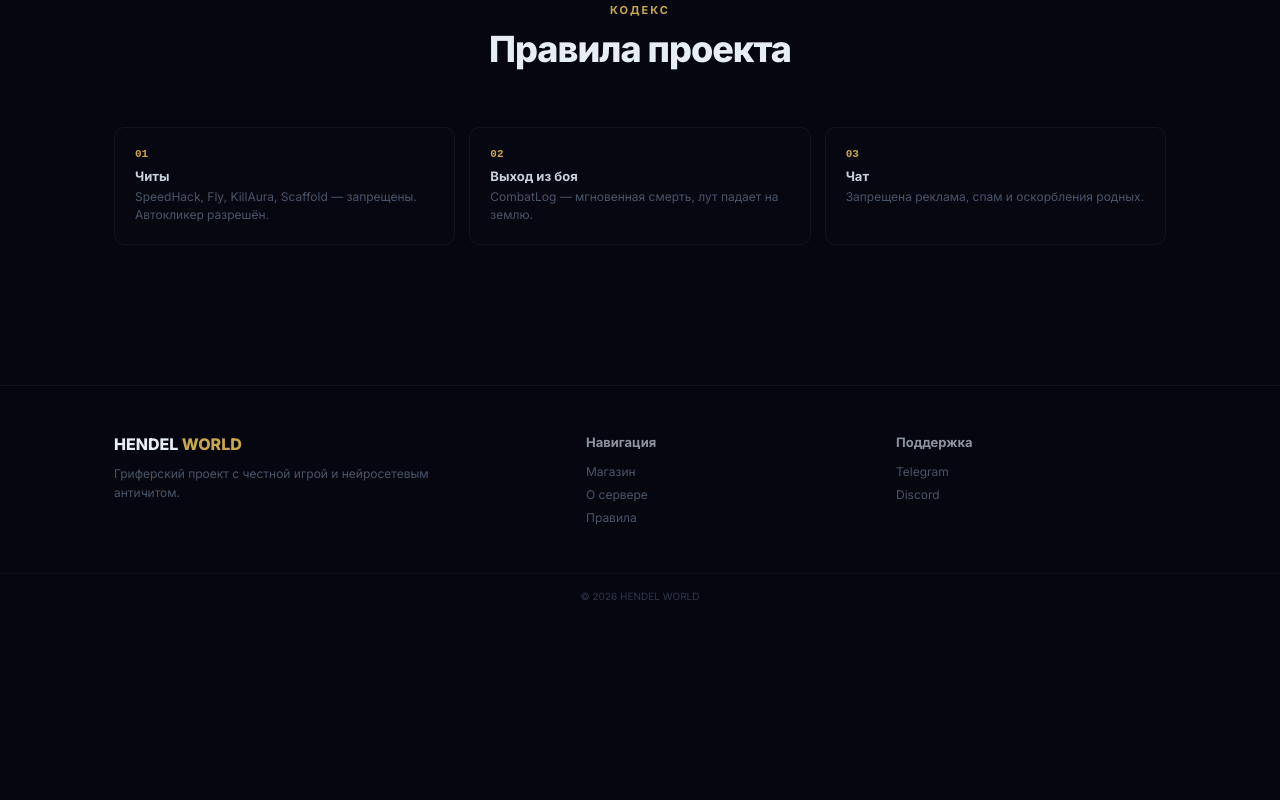
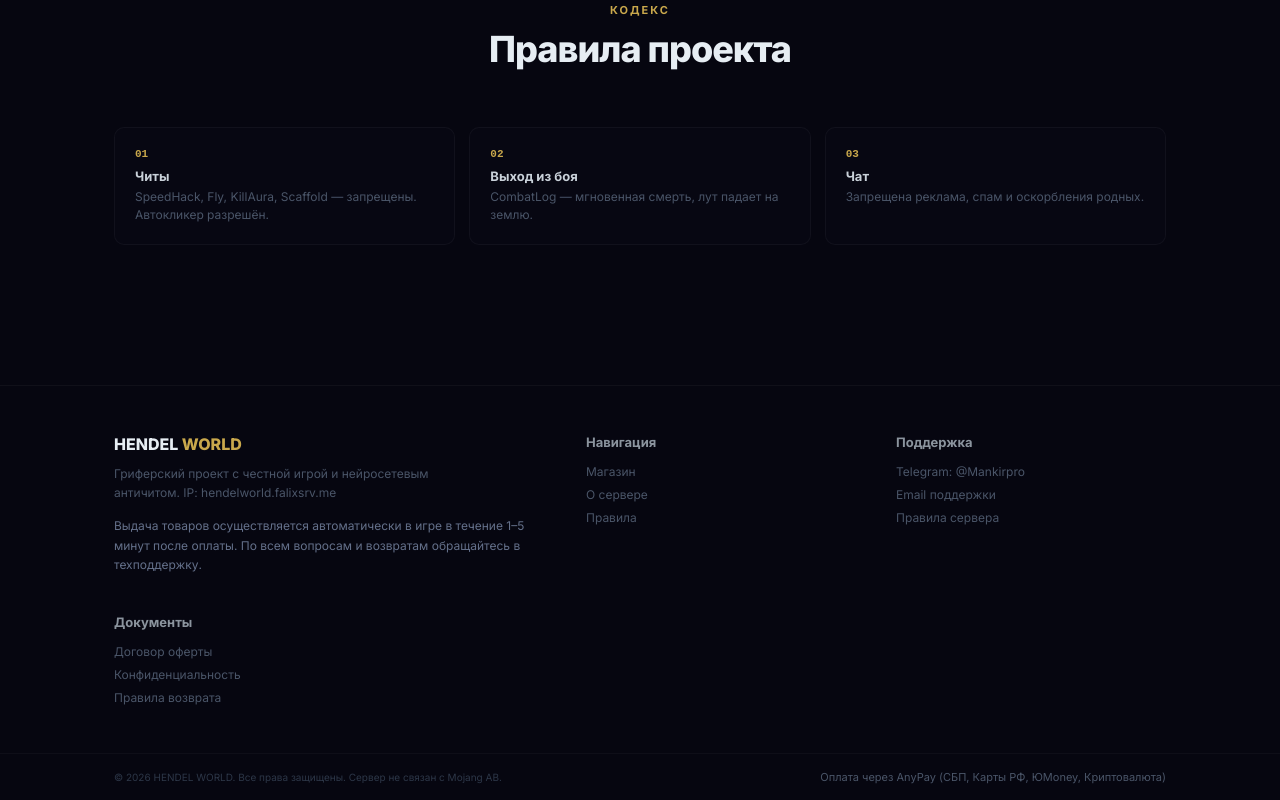
Before and after one commit to Hendel-world/hendel-world.github.io, a plain HTML site: page index.html in a window 1280 px wide. Shown: the part 2755-3555 px from the top of the page. Before the commit the page ends 3373 px from the top, so only its background shows below. Drawn offline with Linux system fonts and the light colour scheme.

Commit message:
Add AnyPay legal footer, offer, privacy, refund, and support telegram

```diff
--- a/index.html
+++ b/index.html
@@ -513,12 +513,51 @@ canvas{position:fixed;inset:0;z-index:0;pointer-events:none}
 <!-- FOOTER -->
 <footer class="footer">
 <div class="w f-grid">
-  <div><div class="f-name">HENDEL <span>WORLD</span></div><p class="f-desc">Гриферский проект с честной игрой и нейросетевым античитом.</p></div>
-  <div class="f-col"><h4>Навигация</h4><a href="#shop">Магазин</a><a href="#about">О сервере</a><a href="#rules">Правила</a></div>
-  <div class="f-col"><h4>Поддержка</h4><a href="#">Telegram</a><a href="#">Discord</a></div>
+  <div>
+    <div class="f-name">HENDEL <span>WORLD</span></div>
+    <p class="f-desc">Гриферский проект с честной игрой и нейросетевым античитом. IP: hendelworld.falixsrv.me</p>
+    <div style="margin-top:14px;font-size:12px;color:#64708a;line-height:1.6">
+      Выдача товаров осуществляется автоматически в игре в течение 1–5 минут после оплаты. По всем вопросам и возвратам обращайтесь в техподдержку.
+    </div>
+  </div>
+  <div class="f-col">
+    <h4>Навигация</h4>
+    <a href="#shop">Магазин</a>
+    <a href="#about">О сервере</a>
+    <a href="#rules">Правила</a>
+  </div>
+  <div class="f-col">
+    <h4>Поддержка</h4>
+    <a href="https://t.me/Mankirpro" target="_blank" rel="noopener">Telegram: @Mankirpro</a>
+    <a href="mailto:support@hendel-world.github.io">Email поддержки</a>
+    <a href="#rules">Правила сервера</a>
+  </div>
+  <div class="f-col">
+    <h4>Документы</h4>
+    <a href="#" onclick="openLegal('offer');return false;">Договор оферты</a>
+    <a href="#" onclick="openLegal('privacy');return false;">Конфиденциальность</a>
+    <a href="#" onclick="openLegal('refund');return false;">Правила возврата</a>
+  </div>
 </div>
-<div class="f-bottom"><div class="w">© 2026 HENDEL WORLD</div></div>
+<div class="f-bottom">
+  <div class="w" style="display:flex;justify-content:space-between;flex-wrap:wrap;gap:12px;align-items:center">
+    <div>© 2026 HENDEL WORLD. Все права защищены. Сервер не связан с Mojang AB.</div>
+    <div style="font-size:11px;color:#4a5568">Оплата через AnyPay (СБП, Карты РФ, ЮMoney, Криптовалюта)</div>
+  </div>
+</div>
 </footer>
+
+<!-- LEGAL MODAL -->
+<div class="modal-bg" id="legalModal" style="display:none;position:fixed;inset:0;background:rgba(0,0,0,.8);z-index:200;align-items:center;justify-content:center;padding:20px;backdrop-filter:blur(8px)">
+  <div class="modal" style="max-width:640px;max-height:85vh;overflow-y:auto;text-align:left;line-height:1.7;font-size:13px;color:#a0aec0">
+    <button class="modal-x" onclick="closeLegal()" style="float:right">×</button>
+    <h3 id="legalTitle" style="color:#fff;margin-bottom:16px;font-size:20px">Документ</h3>
+    <div id="legalBody"></div>
+    <div style="margin-top:24px;text-align:right">
+      <button class="btn-main btn-gold" onclick="closeLegal()" style="padding:8px 20px;font-size:13px">Понятно</button>
+    </div>
+  </div>
+</div>
 
 <!-- MODAL -->
 <div class="modal-bg" id="mbg">
@@ -654,6 +693,34 @@ setTimeout(()=>{
 }, 600);
 }
 
+// Legal modals for AnyPay moderation
+const LEGAL_TEXTS = {
+  offer: {
+    title: 'Договор публичной оферты',
+    html: '<p><b>1. Общие положения</b><br>Настоящий документ является официальным предложением (публичной офертой) игрового проекта HENDEL WORLD по предоставлению доступа к дополнительным игровым привилегиям и предметам на сервере hendelworld.falixsrv.me.</p><br><p><b>2. Предмет договора</b><br>Исполнитель предоставляет Пользователю право использования расширенного функционала игрового сервера (привилегии, кейсы, игровая валюта) в соответствии с тарифами, указанными на сайте.</p><br><p><b>3. Порядок оплаты и выдачи</b><br>Оплата производится в безналичном порядке через платежную систему AnyPay. Игровой товар доставляется автоматически на указанный никнейм в течение 1–5 минут с момента подтверждения транзакции.</p><br><p><b>4. Контакты и реквизиты</b><br>По всем вопросам: Telegram <a href="https://t.me/Mankirpro" target="_blank" style="color:#c9a84c">@Mankirpro</a></p>'
+  },
+  privacy: {
+    title: 'Политика конфиденциальности',
+    html: '<p><b>1. Сбор данных</b><br>Мы собираем только минимально необходимые данные для выдачи товара: игровой никнейм и данные об успешном платеже, передаваемые платёжным шлюзом.</p><br><p><b>2. Безопасность</b><br>Мы не храним данные банковских карт или пароли пользователей. Все транзакции защищены SSL-шифрованием на стороне платёжного агрегатора AnyPay.</p>'
+  },
+  refund: {
+    title: 'Правила возврата средств',
+    html: '<p><b>1. Автоматическая доставка</b><br>Все цифровые товары и привилегии доставляются на сервер автоматически. Если товар не был выдан в течение 10 минут из-за технического сбоя, обратитесь в поддержку.</p><br><p><b>2. Порядок возврата</b><br>Для оформления заявки на возврат или ручную выдачу свяжитесь с нами в Telegram: <a href="https://t.me/Mankirpro" target="_blank" style="color:#c9a84c">@Mankirpro</a>, указав никнейм и номер платежа. Заявки рассматриваются в течение 24 часов.</p>'
+  }
+};
+
+function openLegal(type) {
+  const doc = LEGAL_TEXTS[type] || LEGAL_TEXTS.offer;
+  document.getElementById('legalTitle').textContent = doc.title;
+  document.getElementById('legalBody').innerHTML = doc.html;
+  const m = document.getElementById('legalModal');
+  m.style.display = 'flex';
+}
+
+function closeLegal() {
+  document.getElementById('legalModal').style.display = 'none';
+}
+
 // Toast
 let tt;function toast(m){const el=document.getElementById('toast');document.getElementById('tmsg').textContent=m;el.classList.add('show');clearTimeout(tt);tt=setTimeout(()=>el.classList.remove('show'),3500)}
 
```
